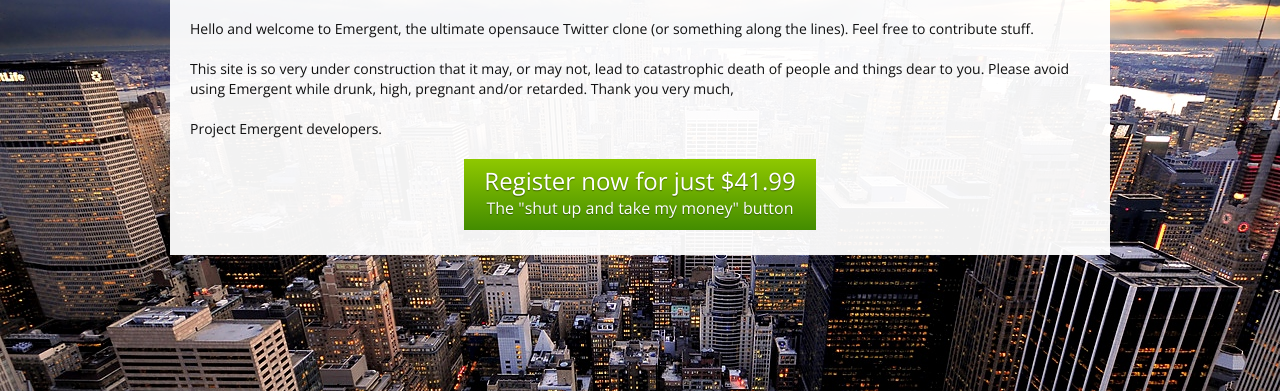
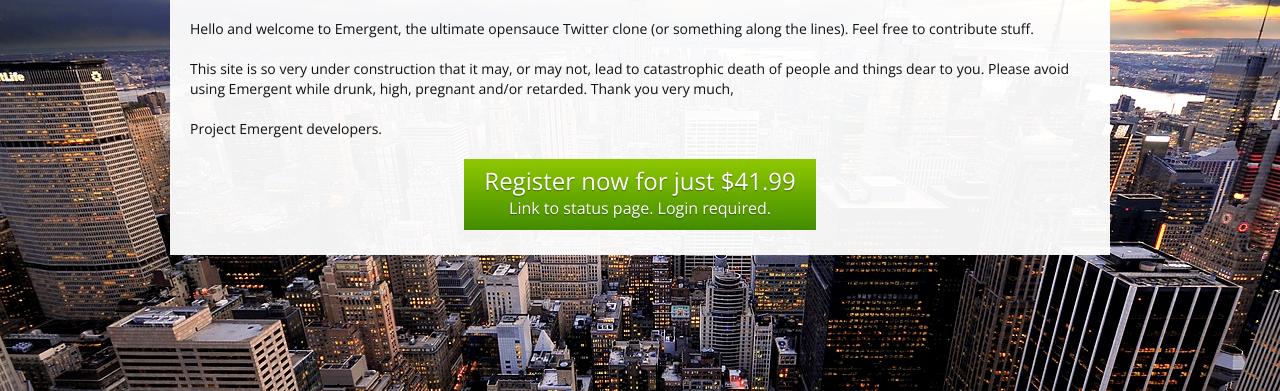
Before and after one commit to averrin/emergent, a Django app: page / in a window 1280 px wide. Shown: the part 196-587 px from the top of the page. Run offline with Django 3.2, Linux system fonts and the light colour scheme; some libraries are stand-ins or nearby versions.

Commit message:
change button text

```diff
--- a/templates/emergent/index.html
+++ b/templates/emergent/index.html
@@ -6,6 +6,6 @@
     Please avoid using Emergent while drunk, high, pregnant and/or retarded. Thank you very much,</p>
     <p>Project Emergent developers.</p>
     <p class="signup-wrap"><a href="/status" class="signup-btn">Register now for just ${{price}}.99<br>
-    <small>The "shut up and take my money" button</small></a></p>
+    <small>Link to status page. Login required.</small></a></p>
     {%include "_partials/disqus.html"%}
 {% endblock page %}
```
